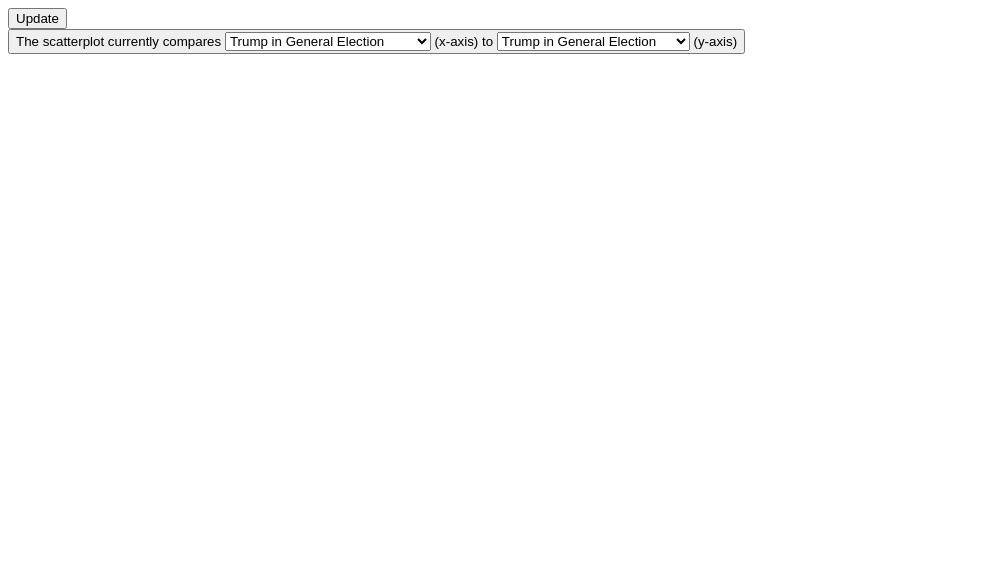
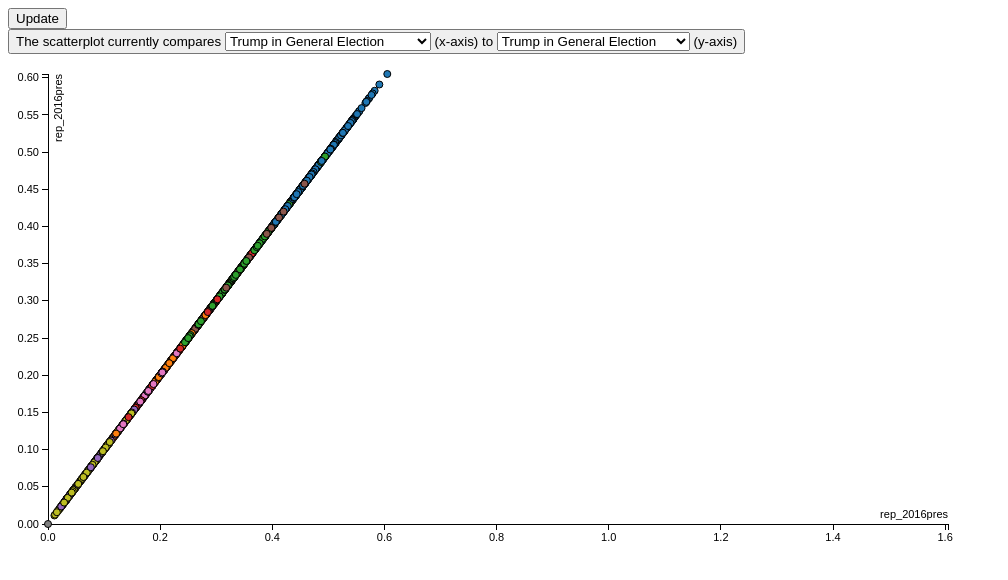
Before and after one commit to neipate/neipate.github.io, a plain HTML site: page election_scatter_interactive.html in a window 1280 px wide. Shown: the whole page, without its empty margins (0-1008 px from the left). Drawn offline with nearby package versions, Linux system fonts and the light colour scheme.

Commit message:
Update election_scatter_interactive.html

```diff
--- a/election_scatter_interactive.html
+++ b/election_scatter_interactive.html
@@ -155,7 +155,7 @@
 
 // load data
 
-d3.csv("file:///Users/neilpatel/Documents/election_matfiles/election_table.csv", function(error, data) {
+d3.csv("election_table.csv", function(error, data) {
 
   // change string (from CSV) into number format
   data.forEach(function(d) {
```
